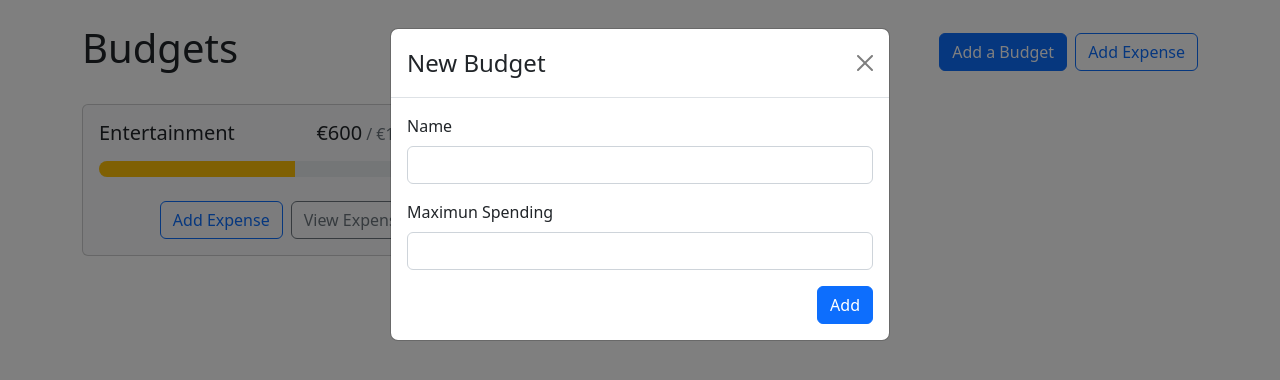
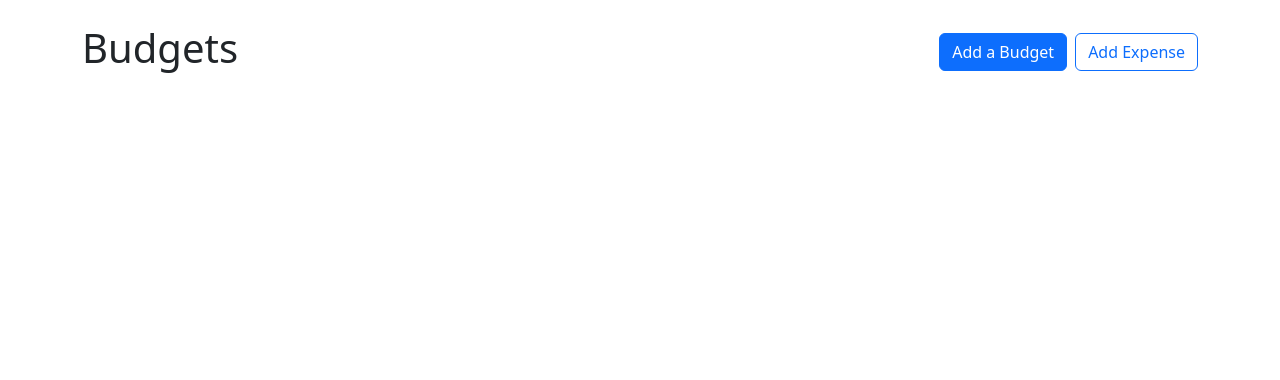
Before and after one commit to vitorolopes/React-Budget-App, a React (Create React App) app: page / in a window 1280 px wide. Shown: the top 380 px of the page. Built offline with nearby package versions, Linux system fonts and the light colour scheme.

Commit message:
<AddBudgetModal> show/hide.Map budgets

```diff
--- a/src/App.js
+++ b/src/App.js
@@ -1,19 +1,28 @@
+import React, { useState } from 'react'
 import { Container, Stack, Button } from "react-bootstrap";
 import AddBudgetModal from "./components/AddBudgetModal";
 import BudgetCard from "./components/BudgetCard";
-// import { useBudgetsContext } from "./context/BudgetsContextProvider";
+import { useBudgetsContext } from "./context/BudgetsContextProvider";
 
 
 function App() {
 
+  const [showAddBudgetModal, setShowAddBudgetModal] = useState(false)
 
+  const {budgets, getBudgetExpenses} = useBudgetsContext();
 
   return (
     <>
       <Container className="my-4">
         <Stack direction="horizontal" gap="2" className="mb-4">
           <h1 className="me-auto">Budgets</h1>
-          <Button variant="primary">Add a Budget</Button>
+
+          <Button variant="primary"
+                  onClick={()=> setShowAddBudgetModal(true)}
+          >
+              Add a Budget
+          </Button>
+
           <Button variant="outline-primary">Add Expense</Button>
         </Stack>
 
@@ -23,20 +32,32 @@ function App() {
           gap: "1rem",
           alignItems: "flex-start"
         }}>
-          <BudgetCard
-            name="Entertainment"
-            amount={600}
-            max={1000}
-            gray
-          >
+          { budgets.map(budget=> {
+              console.log(budget)
+              const amount = getBudgetExpenses(budget.id)
+                                  .reduce(
+                                    (total, expense) => {
+                                      return  total + expense.amount
+                                    }
+                                    ,0)
+              console.log(amount);
 
-          </BudgetCard>
+              return (
+                <BudgetCard
+                  key={budget.id}
+                  name={budget.name}
+                  amount={amount}
+                  max={budget.max}
+                  // gray
+                />
+              )
+          })}
 
         </div>
 
       </Container>
 
-      <AddBudgetModal show={true} handleClose={() => console.log("test close")}/>
+      <AddBudgetModal show={showAddBudgetModal} handleClose={() => setShowAddBudgetModal(false)}/>
     </>
   );
 }
--- a/src/components/AddBudgetModal.js
+++ b/src/components/AddBudgetModal.js
@@ -15,6 +15,7 @@ const AddBudgetModal = ( {show, handleClose} ) => {
       nameRef.current.value, // the name
       parseFloat(maxRef.current.value) // the max
     )
+    handleClose()
   }
 
   return (
--- a/src/context/BudgetsContextProvider.js
+++ b/src/context/BudgetsContextProvider.js
@@ -6,14 +6,10 @@ const BudgetsContext = createContext()
 
 export const BudgetsContextProvider = ({children}) => {
 
-
-
   // A budget object is going to look like this
   // {id: , name: , max: }
   // An expense object is going to look like this
   // {id: , budgetId: , amount: , description: }
-
-
 
   const [budgets, setBudgets] = useLocalStorage("budgets", [])
   const [expenses, setExpenses] = useLocalStorage("expenses",[])
@@ -26,6 +22,11 @@ export const BudgetsContextProvider = ({children}) => {
       return [...prevBudgets, {id: uuidv4(), name: name, max: max}]
     })
    }
+
+   const getBudgetExpenses = (budgetId) => {
+     console.log(expenses.filter(expense => expense.budgetId === budgetId))
+     return expenses.filter(expense => expense.budgetId === budgetId)
+   }
   // const addExpense = () => {  }
   // const deleteBudget = () => {  }
   // const deleteExpense = () => {  }
@@ -34,7 +35,9 @@ export const BudgetsContextProvider = ({children}) => {
   return(
       <BudgetsContext.Provider
         value={{
-          addBudget
+          addBudget,
+          budgets,
+          getBudgetExpenses
         }}
       >
         {children}
```
